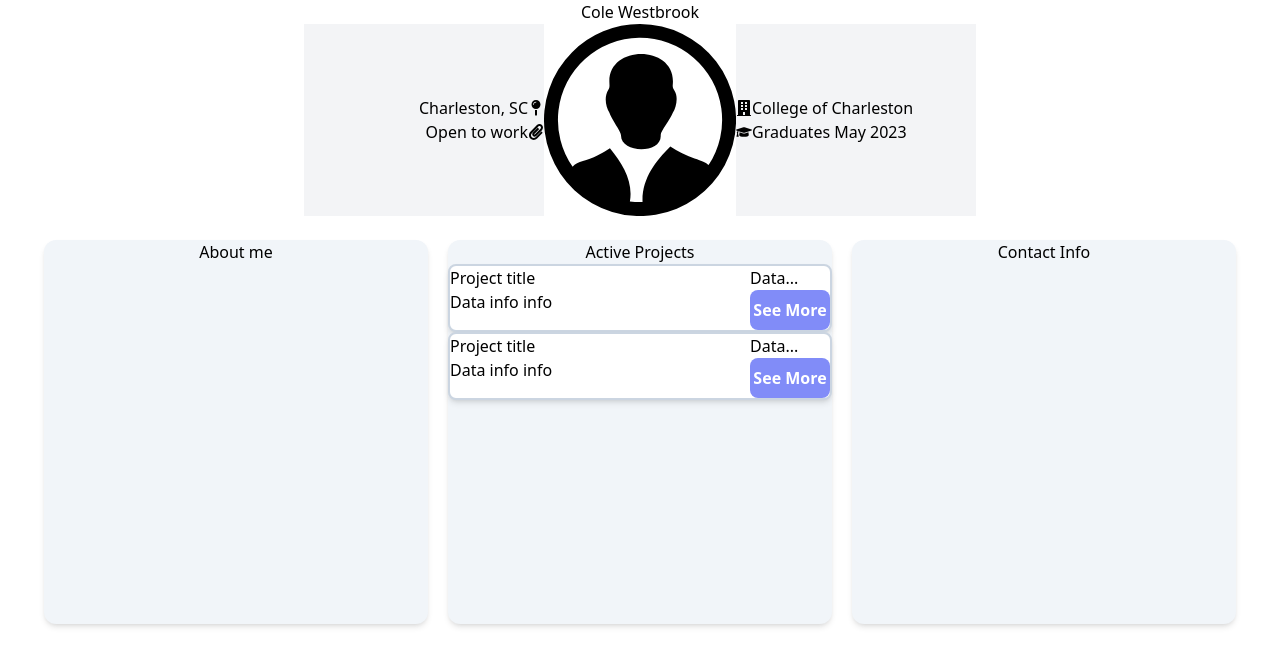
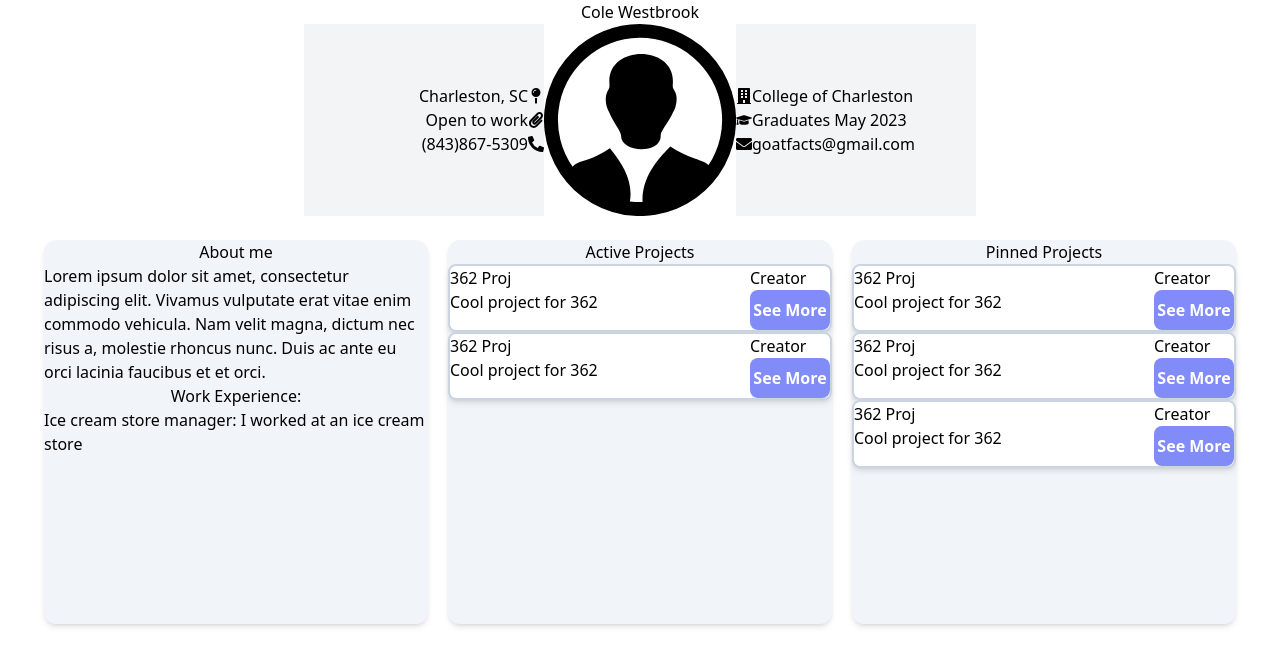
Before and after one commit to TheFossilDev/CodeConnect, a Next.js app: page /Profile in a window 1280 px wide. Shown: the top 666 px of the page. Built offline with nearby package versions, Linux system fonts and the light colour scheme.

Commit message:
Adjusted fields after group feedback

```diff
--- a/components/ProjectCard.js
+++ b/components/ProjectCard.js
@@ -4,11 +4,11 @@ const ProjectCard = (props) => {
   return (
     <div className="flex justify-between border-solid rounded-lg border-2 border-slate-300 bg-white shadow-md">
       <div>
-        <h3>Project title</h3>
-        <p>Data info info</p>
+        <h3>{props.title}</h3>
+        <p>{props.desc}</p>
       </div>
       <div>
-        <p>Data...</p>
+        <p>{props.workType}</p>
         <ButtonSmall text="See More"/>
       </div>
     </div>
--- a/pages/Profile.js
+++ b/pages/Profile.js
@@ -1,5 +1,5 @@
 import IconText from "../components/IconText";
-import { FaMapPin, FaPaperclip, FaGraduationCap, FaBuilding } from "react-icons/fa";
+import { FaMapPin, FaPaperclip, FaGraduationCap, FaBuilding, FaPhoneAlt, FaEnvelope } from "react-icons/fa";
 import ProjectCard from "../components/ProjectCard";
 
 const Profile = () => {
@@ -10,25 +10,33 @@ const Profile = () => {
       <div className="w-60 h-48 bg-gray-100 flex flex-col justify-center items-end">
         <IconText icon={<FaMapPin />} text={"Charleston, SC"} />
         <IconText icon={<FaPaperclip />} text={"Open to work"} />
+        <IconText icon={<FaPhoneAlt />} text={"(843)867-5309"} />
       </div>
       <svg className="w-48 h-48" xmlns="http://www.w3.org/2000/svg" viewBox="0 0 122.88 122.88"><title>person-profile-image</title><path d="M61.44,0A61.46,61.46,0,1,1,18,18,61.21,61.21,0,0,1,61.44,0ZM49.28,71.35c.26-2.18-6.23-10.54-7.41-14.54-2.54-4-3.44-10.46-.68-14.73,1.11-1.69.63-3.16.63-5.51,0-23.24,40.7-23.24,40.7,0,0,2.94-.67,3.63.92,6,2.66,3.86,1.29,10.72-1,14.3C81,61,74.24,69,74.71,71.37c.42,11.92-25.5,11.53-25.43,0v0Zm-31,20.07c3.25-3.6,9.09-3.76,16.17-7.36a74.7,74.7,0,0,0,7.75-4.53c8.22,10.08,15,21.16,12.78,34.05a52.65,52.65,0,0,0,6.44.4c.55,0,1.09,0,1.64,0-.5-15.14,8.38-26.21,17.79-35.63A68.55,68.55,0,0,0,96.33,86c4.62,1.54,7.39,2.53,9,4.3a52.54,52.54,0,1,0-87,1.08Z"/></svg>
       <div className="w-60 h-48 bg-gray-100 flex flex-col justify-center items-start">
         <IconText icon={<FaBuilding />} text={"College of Charleston"} reversed={true} />
         <IconText icon={<FaGraduationCap />} text={"Graduates May 2023"} reversed={true} />
+        <IconText icon={<FaEnvelope />} text={"goatfacts@gmail.com"} reversed={true} />
       </div>
     </div>
     {/* Cards container */}
     <div className="flex justify-evenly m-6">
       <div className="shadow-md bg-slate-100 h-96 w-96 rounded-xl">
         <h2 className="text-center">About me</h2>
+        <p>Lorem ipsum dolor sit amet, consectetur adipiscing elit. Vivamus vulputate erat vitae enim commodo vehicula. Nam velit magna, dictum nec risus a, molestie rhoncus nunc. Duis ac ante eu orci lacinia faucibus et et orci.</p>
+        <h3 className="text-center">Work Experience:</h3>
+        <p>Ice cream store manager: I worked at an ice cream store</p>
       </div>
       <div className="shadow-md bg-slate-100 h-96 w-96 rounded-xl">
         <h2 className="text-center">Active Projects</h2>
-        <ProjectCard />
-        <ProjectCard />
+        <ProjectCard title="362 Proj" desc="Cool project for 362" workType="Creator" />
+        <ProjectCard title="362 Proj" desc="Cool project for 362" workType="Creator" />
       </div>
       <div className="shadow-md bg-slate-100 h-96 w-96 rounded-xl">
-        <h2 className="text-center">Contact Info</h2>
+        <h2 className="text-center">Pinned Projects</h2>
+        <ProjectCard title="362 Proj" desc="Cool project for 362" workType="Creator" />
+        <ProjectCard title="362 Proj" desc="Cool project for 362" workType="Creator" />
+        <ProjectCard title="362 Proj" desc="Cool project for 362" workType="Creator" />
       </div>
     </div>
   </>
```
